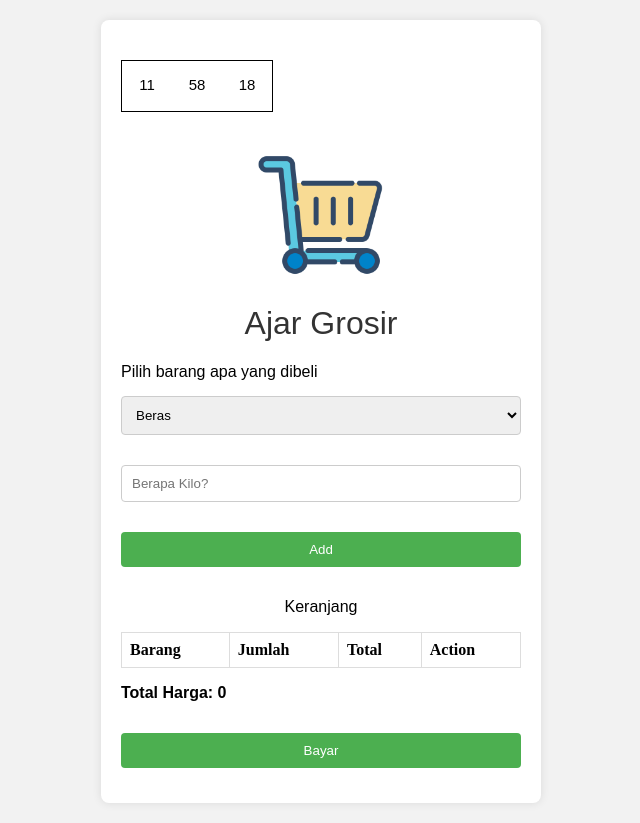
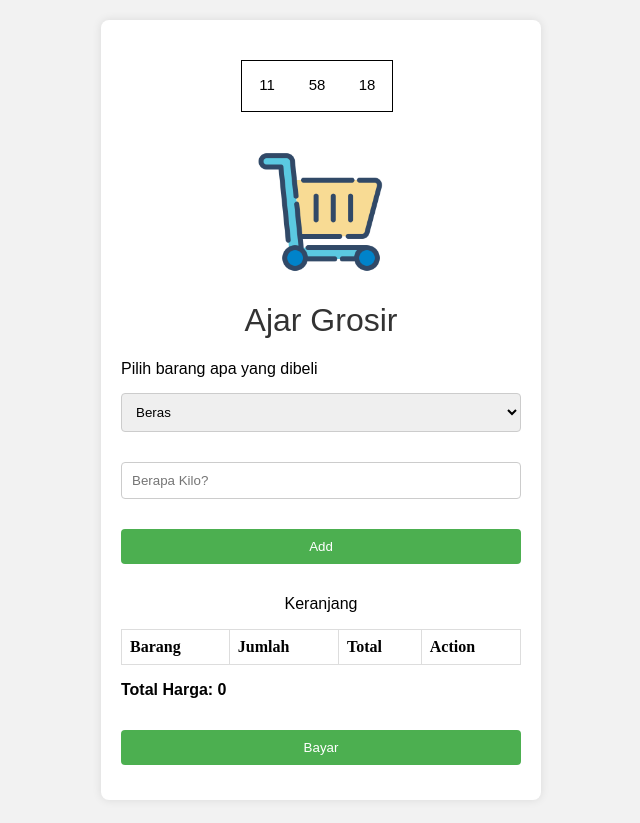
Before and after one commit to AjarTsani/AjarTsani.github.io, a plain HTML site: page index.html in a window 1280 px wide. Shown: the whole page, without its empty margins (319-959 px from the left). Drawn offline with Linux system fonts and the light colour scheme.

Commit message:
update lagi

```diff
--- a/assets/css/style.css
+++ b/assets/css/style.css
@@ -8,7 +8,6 @@
   height: auto;
   display: block;
   margin: 0 auto;
-  margin-top: 30px;
 }
 h1 {
   text-align: center;
@@ -138,6 +137,7 @@
   margin: 20px auto;
   border: 1px solid #000000;
   float: left;
+  margin-left: 120px;
 }
 .kotak {
   float: left;
--- a/index.html
+++ b/index.html
@@ -22,7 +22,7 @@
         </div>
       </div>
 
-      <img style="margin-top: 95px" src="assets/images/shoping.png" alt="logo" />
+      <img src="assets/images/shoping.png" alt="logo" />
       <h1>Ajar Grosir</h1>
 
       <label class="judul">Pilih barang apa yang dibeli</label>
```
